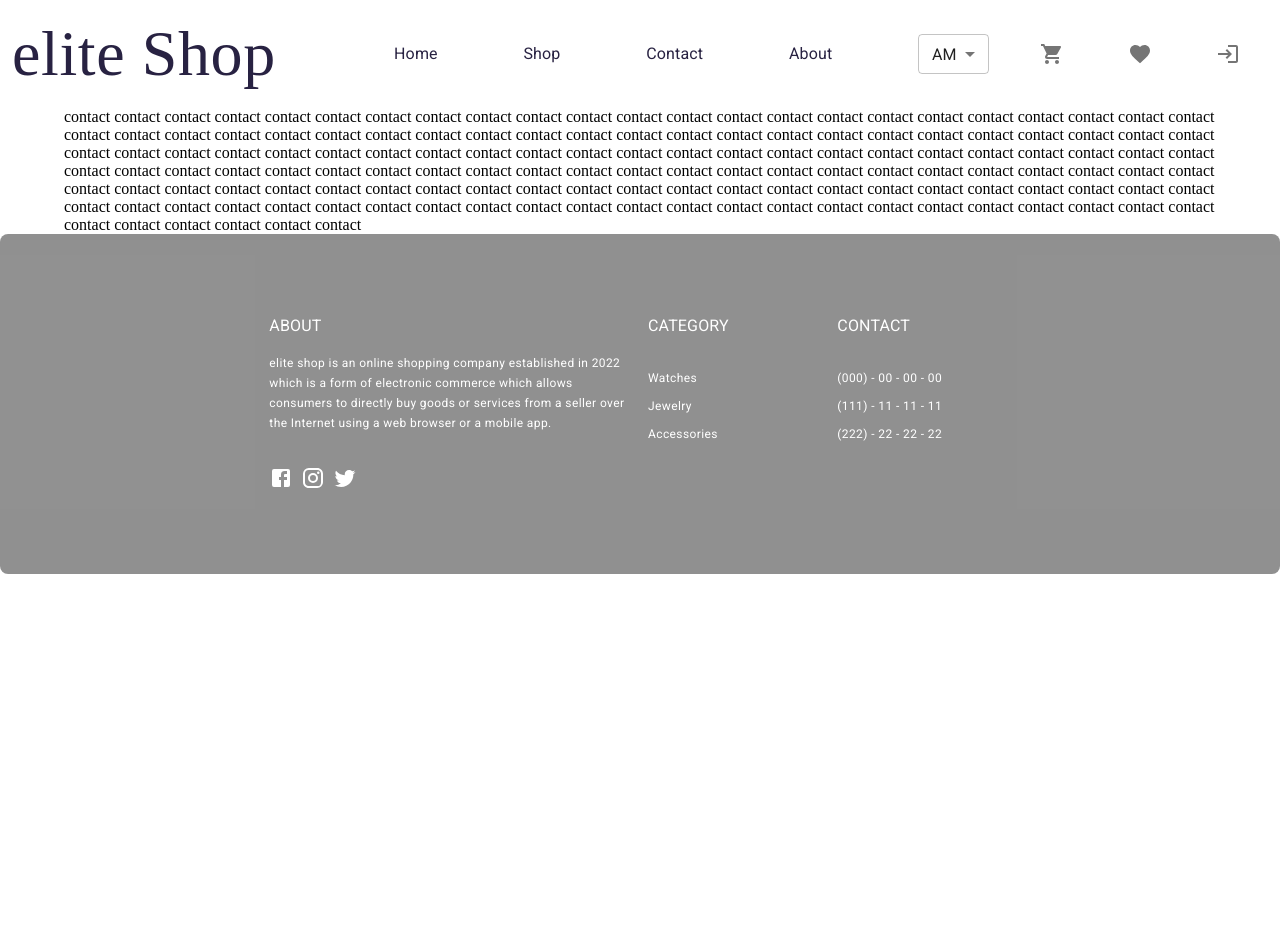
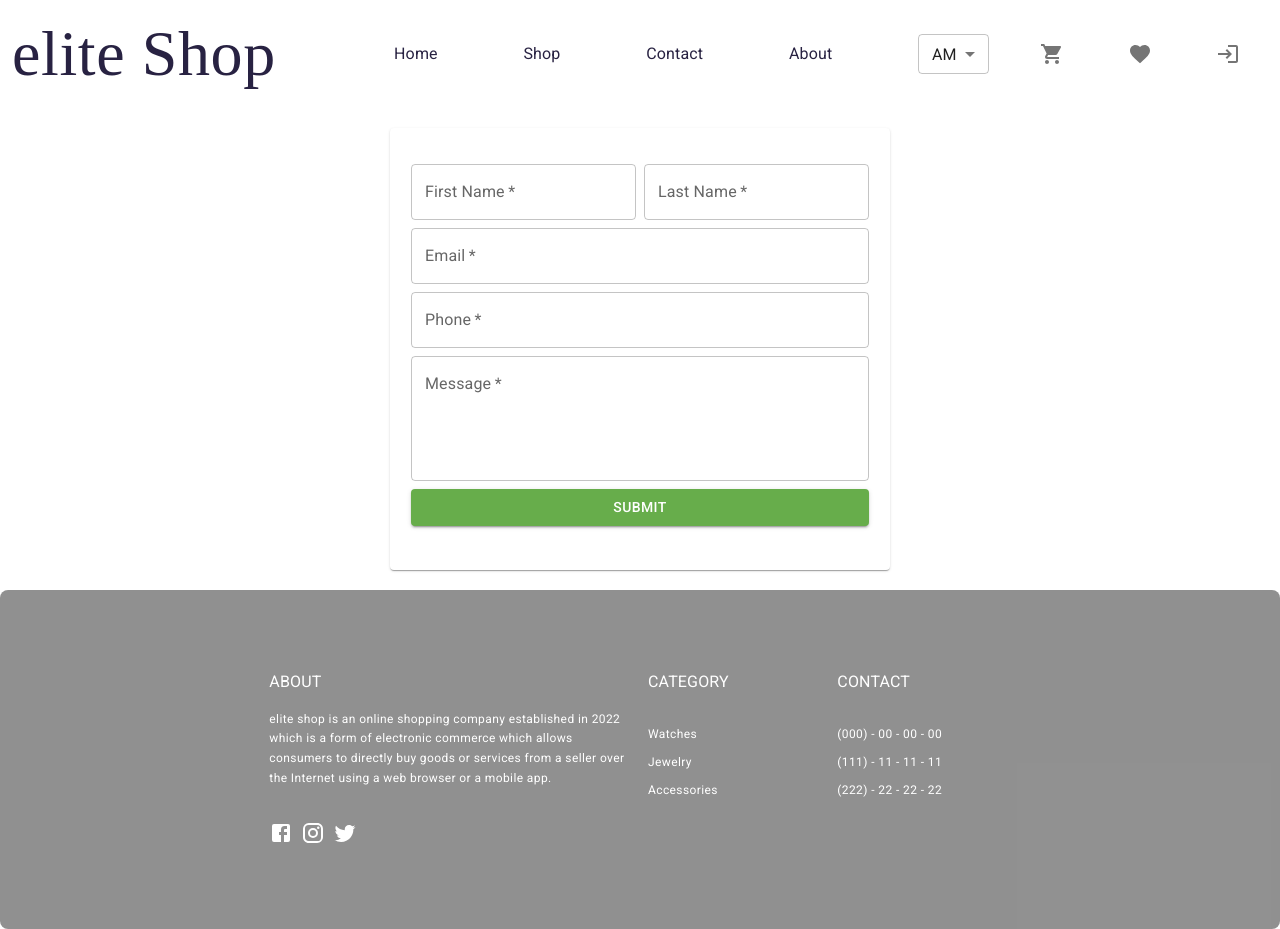
Before and after one commit to TigranMn/FullStack_online_shop, a React (Create React App) app: page /contact in a window 1280 px wide. Before the commit the page ends 800 px from the top, so only its background shows below. Built offline with nearby package versions, Linux system fonts and the light colour scheme; a web font is replaced by a local one.

Commit message:
added styles in contact and fixed buttons in singlePriduct

```diff
--- a/src/components/pages/Contact.tsx
+++ b/src/components/pages/Contact.tsx
@@ -1,25 +1,35 @@
 import React from 'react';
-import { Container } from '@mui/material';
+import { Button, Card, CardContent, Grid, TextField } from '@mui/material';
+
+
 
 export default function Contact() {
    return (
-      <Container>
-         contact contact contact contact contact contact contact contact contact
-         contact contact contact contact contact contact contact contact contact
-         contact contact contact contact contact contact contact contact contact
-         contact contact contact contact contact contact contact contact contact
-         contact contact contact contact contact contact contact contact contact
-         contact contact contact contact contact contact contact contact contact
-         contact contact contact contact contact contact contact contact contact
-         contact contact contact contact contact contact contact contact contact
-         contact contact contact contact contact contact contact contact contact
-         contact contact contact contact contact contact contact contact contact
-         contact contact contact contact contact contact contact contact contact
-         contact contact contact contact contact contact contact contact contact
-         contact contact contact contact contact contact contact contact contact
-         contact contact contact contact contact contact contact contact contact
-         contact contact contact contact contact contact contact contact contact
-         contact contact contact contact contact contact contact contact contact
-      </Container>
+         <Card sx={{maxWidth: 500, margin: "20px auto", padding : "20px 5px"}}>
+        <CardContent>
+         <form>
+         <Grid container spacing={1}>
+            <Grid xs={12} sm={6} item>
+               <TextField color="success" label="First Name" placeholder='Enter your name' fullWidth required/>
+            </Grid>
+            <Grid xs={12} sm={6} item>
+               <TextField color="success" label="Last Name" placeholder='Enter your last name' fullWidth required/>
+            </Grid>
+            <Grid xs={12} item>
+               <TextField color="success" type="email" label="Email" placeholder='Enter email' fullWidth required/>
+            </Grid>
+            <Grid xs={12} item>
+               <TextField color="success" type="tel" label="Phone" placeholder='Enter phone number' fullWidth required/>
+            </Grid>
+            <Grid xs={12} item>
+               <TextField color="success" label="Message" multiline rows={4} placeholder='Type your message here' fullWidth required/>
+            </Grid>
+            <Grid xs={12} item>
+               <Button sx={{background: "rgb(103,173,75)", '&:hover' : {background: "rgba(103,173,75,0.8)"}}} type='submit' variant='contained' fullWidth>Submit</Button>
+            </Grid>
+         </Grid>
+         </form>
+        </CardContent>
+      </Card>
    );
 }
--- a/src/components/pages/Product.tsx
+++ b/src/components/pages/Product.tsx
@@ -69,8 +69,9 @@ function Product() {
                   size="small"
                   variant="text"
                   sx={{
-                     background: decrDisabled ? 'grey' : 'tomato',
-                     color: 'white'
+                     background: decrDisabled ? 'grey' : 'rgb(255,99,71)',
+                     color: 'white',
+                     '&:hover' : {background: "rgba(255,99,71,0.8)"}
                   }}
                >
                   -
@@ -79,13 +80,15 @@ function Product() {
                   {quantity}
                </Typography>
                <Button
+
                   disabled={incrDisabled}
                   onClick={increaseQuantity}
                   size="small"
                   variant="text"
                   sx={{
                      background: incrDisabled ? 'grey' : 'rgb(103,173,75)',
-                     color: 'white'
+                     color: 'white',
+                    '&:hover' : {background: "rgba(103,173,75,0.8)"}
                   }}
                >
                   +
```
